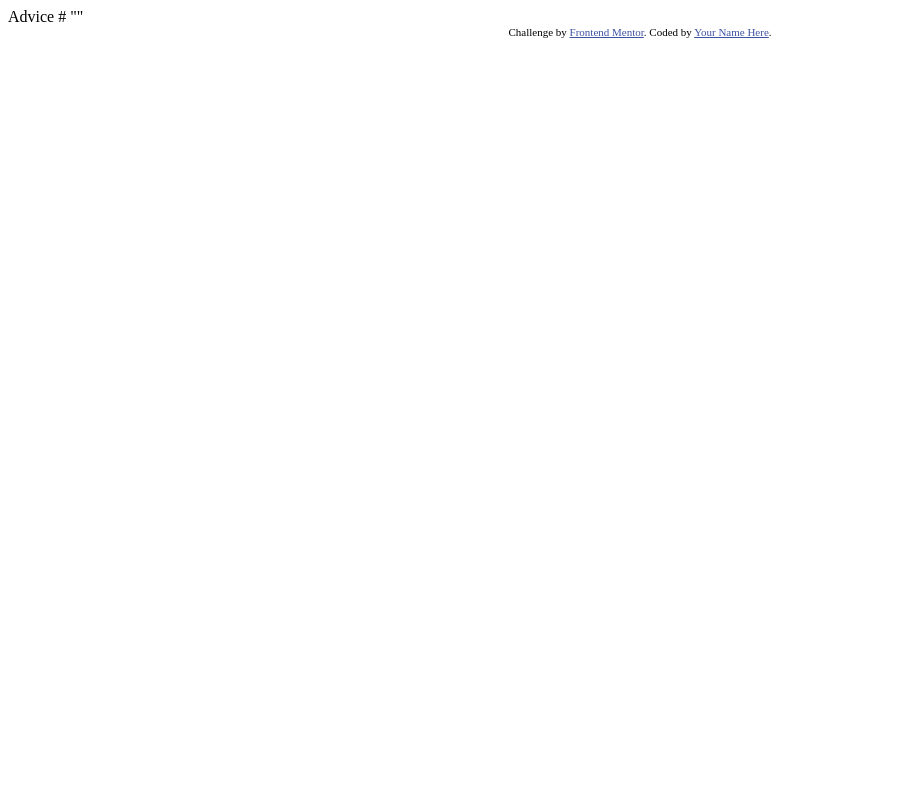
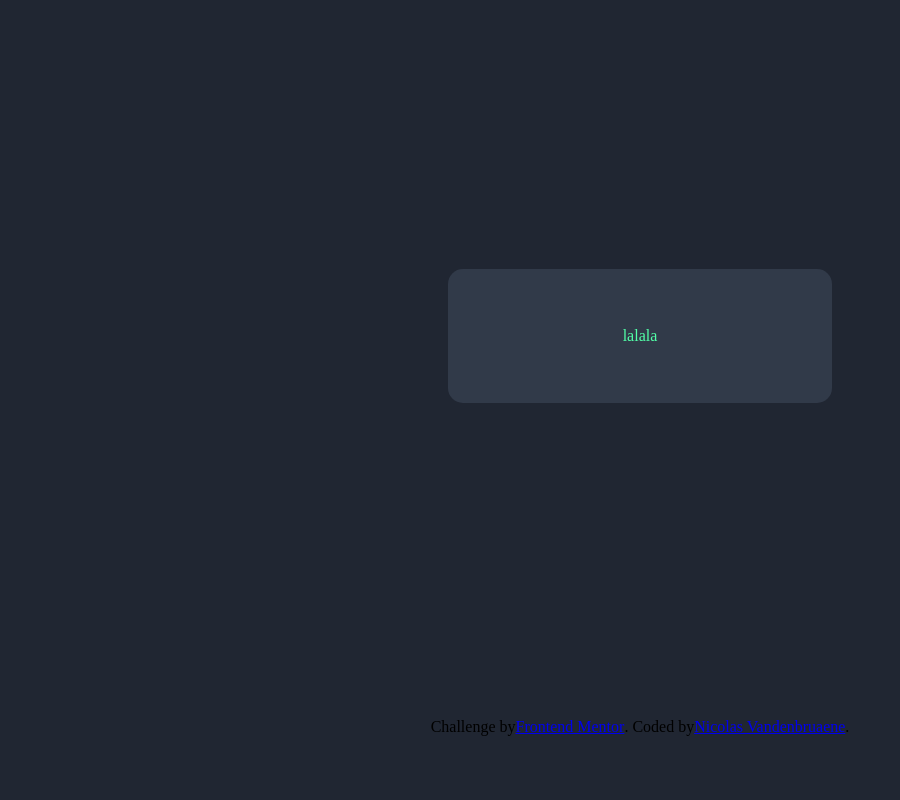
Before and after one commit to NV83-GitHub/fem-advice-generator, a plain HTML site: page index.html in a window 1280 px wide. Shown: the whole page, without its empty margins (0-900 px from the left). Drawn offline with Linux system fonts and the light colour scheme; no server answers.

Commit message:
JS Working, CSS on the way

```diff
--- a/index.html
+++ b/index.html
@@ -1,28 +1,25 @@
 <!DOCTYPE html>
 <html lang="en">
+
 <head>
   <meta charset="UTF-8">
   <meta name="viewport" content="width=device-width, initial-scale=1.0"> <!-- displays site properly based on user's device -->
+  <link rel="stylesheet" href="./style.css">
+  <link rel="icon" type="image/png" sizes="32x32" href="./images/favicon-32x32.png">
+  <title>Frontend Mentor | Advice generator app</title>
+  <script defer src="./script.js"></script>
+</head>
 
-  <link rel="icon" type="image/png" sizes="32x32" href="./images/favicon-32x32.png">
-
-  <title>Frontend Mentor | Advice generator app</title>
-
-  <!-- Feel free to remove these styles or customise in your own stylesheet 👍 -->
-  <style>
-    .attribution { font-size: 11px; text-align: center; }
-    .attribution a { color: hsl(228, 45%, 44%); }
-  </style>
-</head>
 <body>
 
-  Advice #<!-- Advice ID goes here -->
+  <main>
+    <div id="advice-id">lalala</div>
+    <div id="advice-html"></div>
+  </main>
 
-  "<!-- Advice text goes here -->"
-
-  <div class="attribution">
+  <footer class="attribution">
     Challenge by <a href="https://www.frontendmentor.io?ref=challenge" target="_blank">Frontend Mentor</a>.
-    Coded by <a href="#">Your Name Here</a>.
-  </div>
+    Coded by <a href="https://github.com/NV83-GitHub">Nicolas Vandenbruaene</a>.
+  </footer>
 </body>
 </html>
--- /dev/null
+++ b/script.js
@@ -0,0 +1,15 @@
+const URL = "https://api.adviceslip.com/advice"
+
+// fonction asynchrone pour fetcher et parser les datas de l'api
+const loadData = async () => {
+    let res = await fetch(URL)
+    let data = await res.json()
+    document.getElementById("advice-id").innerHTML= `
+    <h3>advice # ${data.slip.id}</h3>
+    `
+    document.getElementById("advice-html").innerHTML = `
+        <p>${data.slip.advice}</p>
+    `
+}
+
+loadData()
--- /dev/null
+++ b/style.css
@@ -0,0 +1,53 @@
+:root {
+    --neon-green: hsl(150, 100%, 66%);
+    --light-cyan: hsl(193, 38%, 86%)
+}
+
+*,
+*::before,
+*::after {
+    margin : 0;
+    padding : 0;
+    box-sizing : border-box;
+}
+
+
+
+body {
+    display: flex;
+    align-items: center;
+    justify-content: center;
+    background-color: #202632;
+    position: relative;
+    overflow-x: hidden;
+    padding-bottom: 8rem;
+    height: 100vh;
+}
+
+main {
+    background-color: #313A49;
+    width: 30vw;
+    padding: 3rem;
+    border-radius: 15px;
+}
+
+main > #advice-id {
+    color: var(--neon-green);
+    text-align: center;
+    padding: 10px;
+}
+
+main > #advice-html {
+    color: var(--light-cyan)
+}
+
+footer {
+    position: absolute;
+    display: flex;
+    align-items: center;
+    bottom: 0;
+    left: 0;
+    right: 0;
+    justify-content: center;
+    padding: 4rem;
+}
```
Also changed, not shown: design/desktop-preview.jpg (deleted), 1 other file.
